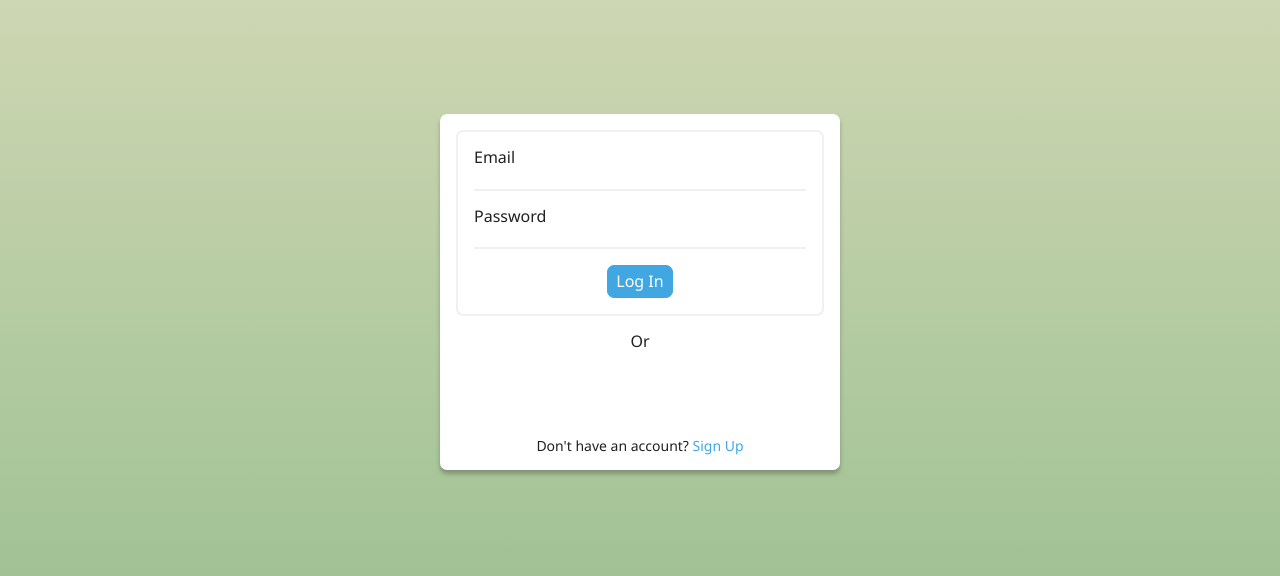
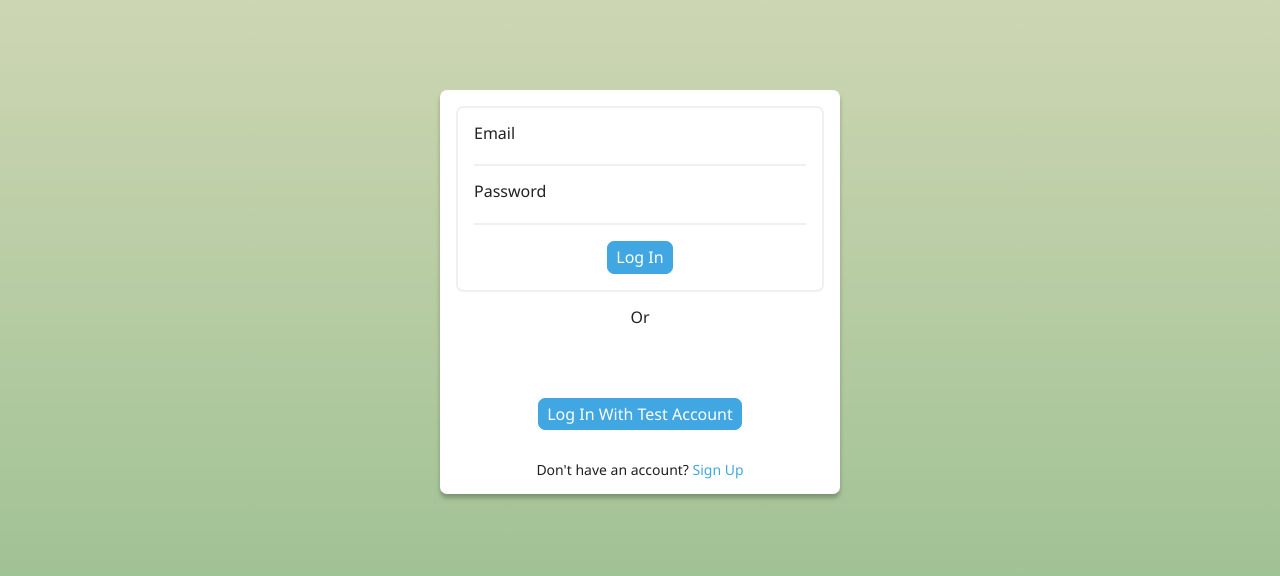
Before and after one commit to JonathanDump/50gram, a React (Vite) app in the folder client/: page /log-in in a window 1280 px wide. Shown: the part 108-684 px from the top of the page. Built offline with nearby package versions, Linux system fonts and the light colour scheme.

Commit message:
Make log in with test user

```diff
--- a/client/src/pages/LogIn/LogIn.tsx
+++ b/client/src/pages/LogIn/LogIn.tsx
@@ -18,18 +18,13 @@ export default function LogIn() {
   const [otp, setOtp] = useState("");
   const [invalidOtp, setInvalidOtp] = useState(false);
 
-
-
   const handleInputChange = (e: ChangeEvent<HTMLInputElement>) => {
     setInputValue({ ...inputValue, [e.target.name]: e.target.value });
   };
 
   const sendOtpToken = async () => {
     try {
-
-
       const body = { email: inputValue.email, password: inputValue.password };
-
 
       const response = await fetch(`${SERVER_URL}/log-in/jwt`, {
         method: "POST",
@@ -42,7 +37,6 @@ export default function LogIn() {
 
       const result = await response.json();
 
-
       if (result.invalid) {
         setInvalidInput(result.invalid);
         return false;
@@ -50,7 +44,7 @@ export default function LogIn() {
       setInvalidInput({ email: false, password: false });
       return true;
     } catch (err) {
-
+      console.log(err);
     }
   };
   const handleFormSubmit = async (e: React.FormEvent<HTMLFormElement>) => {
@@ -79,11 +73,32 @@ export default function LogIn() {
       }
       const result = await response.json();
 
+      localStorage.setItem("token", result.token);
+      navigate("/");
+    } catch (err) {
+      console.log(err);
+    }
+  };
+
+  const handleLogInWithTestAccount = async () => {
+    const body = { email: "test@test.com", password: "qwerty123" };
+    try {
+      const response = await fetch(`${SERVER_URL}/log-in/jwt`, {
+        method: "POST",
+        headers: { "Content-Type": "application/json" },
+        body: JSON.stringify(body),
+      });
+
+      if (!response.ok) {
+        throw new Error("Couldn't log in. Something went wrong.");
+      }
+      const result = await response.json();
+      console.log("result", result);
 
       localStorage.setItem("token", result.token);
       navigate("/");
     } catch (err) {
-
+      console.log(err);
     }
   };
 
@@ -162,8 +177,14 @@ export default function LogIn() {
           <button className={btn.button}>Log In</button>
         </form>
         <div className={cl.text}>Or</div>
-
         <GoogleButton />
+        <button
+          className={btn.button}
+          type="button"
+          onClick={handleLogInWithTestAccount}
+        >
+          Log In With Test Account
+        </button>
       </div>
       <div className={formCl.additional}>
         <span className={formCl.text}>Don't have an account? </span>
```
Also changed, not shown: 1 other file (tests, documents, lock files or other folders).
